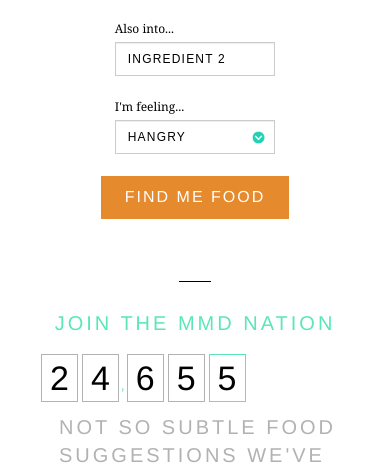
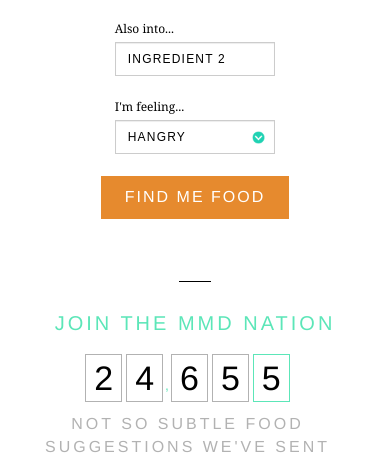
Before and after one commit to clarson283/tcg-test, a plain HTML site: page index.html in a window 390 px wide. Shown: the part 362-837 px from the top of the page. Drawn offline with nearby package versions, Linux system fonts and the light colour scheme; some packages are replaced by stand-ins of ours.

Commit message:
subtle changes

```diff
--- a/index.html
+++ b/index.html
@@ -71,8 +71,8 @@
 
 	<div class="container" id="join-mmd">
 	  <h1 class="headliner">Join the mmd nation</h1>
-	  <p id="counter" class="col-md-3"><span>2</span><span>4</span>,<span>6</span><span>5</span><span id="lastNum">5</span></p>
-	  <p id="notSubtle" class="text-uppercase pull-left col-md-8">Not so subtle food suggestions we've sent</p>
+	  <p id="counter" class="col-md-3 col-xs-12"><span>2</span><span>4</span>,<span>6</span><span>5</span><span id="lastNum">5</span></p>
+	  <p id="notSubtle" class="text-uppercase pull-left col-md-8 col-xs-12">Not so subtle food suggestions we've sent</p>
 	</div>
 
 	<div id="testimonials" class="container">
--- a/main.css
+++ b/main.css
@@ -173,7 +173,6 @@ h1.headliner {
 #notSubtle {
 	color: #B2B2B2;
 	letter-spacing: 3px;
-	font-size: 20px;
 	padding-left: 20px;
 }
 
@@ -419,6 +418,11 @@ footer {
         width: 95%;
    }
 
+   #counter, #notSubtle {
+   	padding-left: 0;
+   	text-align: center;
+   }
+
    h1.headliner {
         text-align: center;
         font-size: 20px;
@@ -515,6 +519,10 @@ footer {
         font-size: 18px;
    }
 
+   #notSubtle {
+   	font-size: 16px;
+   }
+
 }
 
 @media (min-width: 768px) {
@@ -522,6 +530,10 @@ footer {
 		text-align: left;
 		margin-bottom: 30px;
 		font-size: 28px;
+	}
+
+	#notSubtle {
+		font-size: 20px;
 	}
 
 	#favorites {
```
